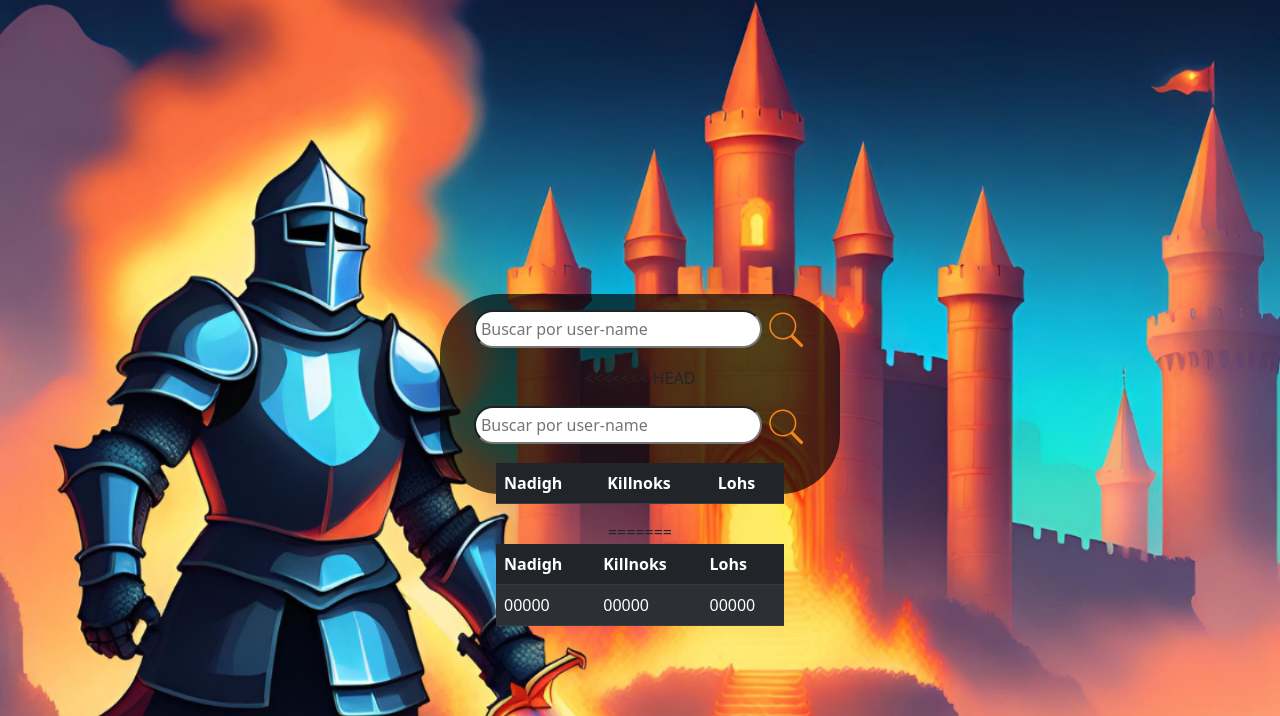
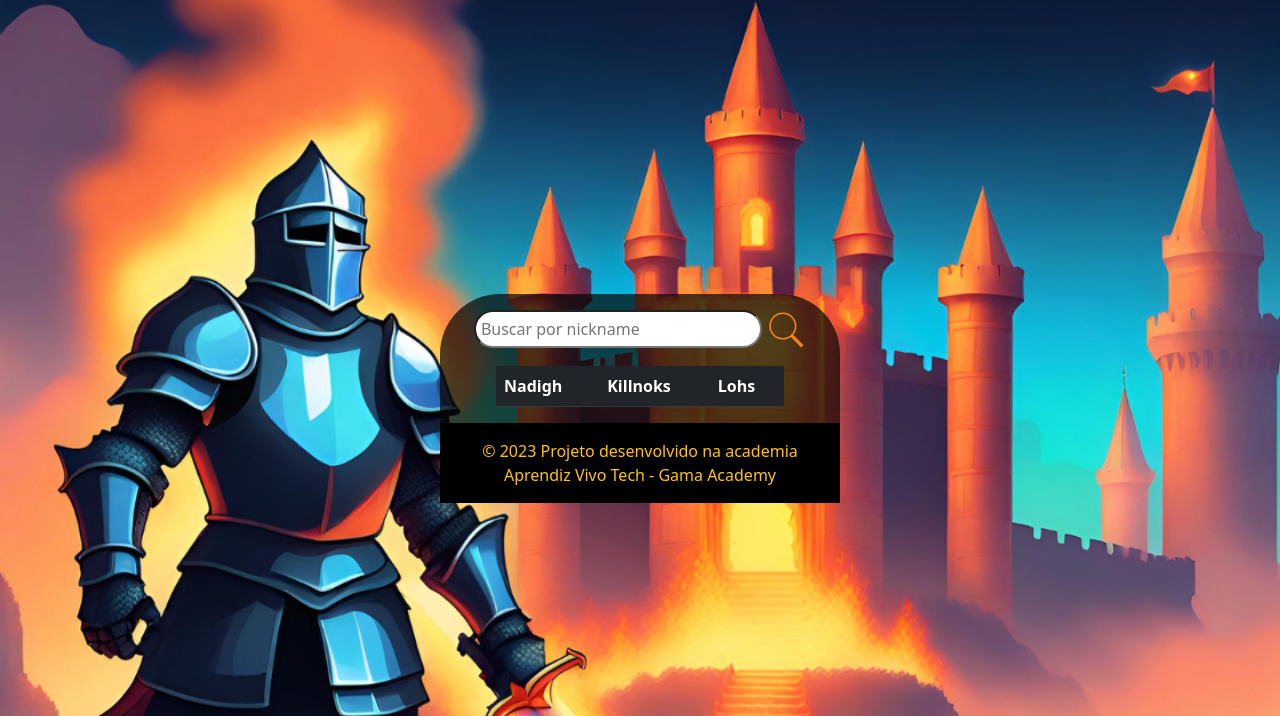
Before and after one commit to bubsvil/Conexos-Game, a website: page pesquisa.html in a window 1280 px wide. Shown: the part 84-800 px from the top of the page. Drawn offline with nearby package versions, Linux system fonts and the light colour scheme; a web font is replaced by a local one.

Commit message:
Atualizando table pesqusia

```diff
--- a/pesquisa.html
+++ b/pesquisa.html
@@ -31,14 +31,8 @@
     <section class="fundo-player">
         <div class="menu-pesquisa">
 
-            <div class="p-3" id="divBusca">
-                <input type="text" id="txtBusca" placeholder="Buscar por user-name" />
-                <img src="imagens/icons/lupa.svg" id="btnBusca" alt="Buscar" />
-            </div>
-
-<<<<<<< HEAD
                 <div class="p-3" id="divBusca">
-                    <input type="text" id="pesquisa-input" placeholder="Buscar por user-name"/>
+                    <input type="text" id="pesquisa-input" placeholder="Buscar por nickname"/>
                     <img src="imagens/icons/lupa.svg" id="btnBusca" alt="Buscar"/>
                   </div>
 
@@ -55,29 +49,6 @@
                         </tdoby>
                     </table>
                   </div>
-=======
-            <div class="tabela-pesquisa">
-                <table class="table table-striped table-dark">
-                    <thead>
-                        <tr>
-                            <th scope="col">Nadigh</th>
-                            <th scope="col">Killnoks</th>
-                            <th scope="col">Lohs</th>
-                        </tr>
-                    </thead>
-                    <tbody>
-                        <tr>
-                            <td>00000</td>
-                            <td>00000</td>
-                            <td>00000</td>
-                        </tr>
-                    </tbody>
-                </table>
-            </div>
-
-        </div>
-    </section>
->>>>>>> b743f8870c5a0b5d46af9be04b8784afa218f20d
 
 
     <footer class="text-center text-lg-center">
```
